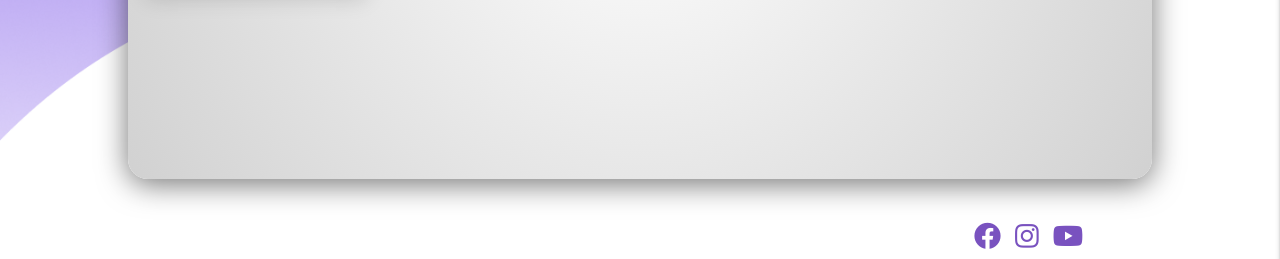
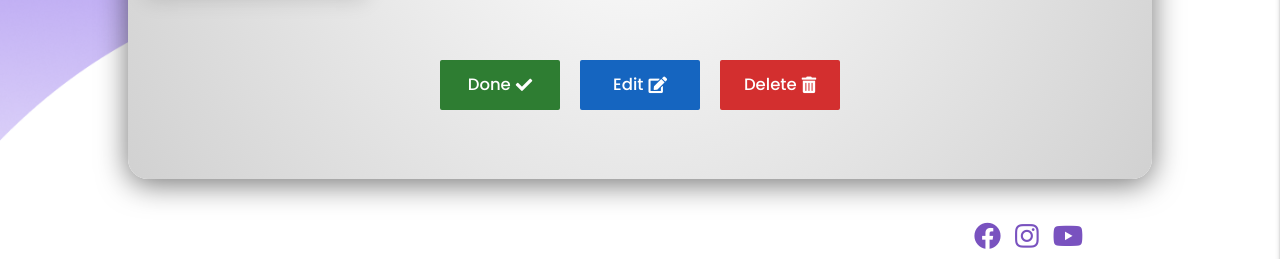
Before and after one commit to Henriqueperoni/CI-MS3-Books-World, a Flask app: template templates/view_list.html in a window 1280 px wide. Shown: the part 541-800 px from the top of the page. Run offline with Flask 2, Linux system fonts and the light colour scheme; the template is opened without the code that fills it: most values are stand-ins (such as "Sample title", 1, 10 or a date in 2020); some libraries are stand-ins or nearby versions.

Commit message:
Add buttons

```diff
--- a/templates/view_list.html
+++ b/templates/view_list.html
@@ -85,7 +85,14 @@
                     </div>
                 {% endfor %}
             </div>
-
+            <div class="row">
+            <div class="edit-buttons col s12">
+                <a class="green darken-3 white-text" href="">
+                    Done <i class="fas fa-check white-text"></i>
+                </a>
+                <a id="edit-book" class="blue darken-3 white-text">Edit <i class="fas fa-edit white-text"></i></a>
+                <a id="delete-book" class="red darken-2 white-text">Delete <i class="fas fa-trash-alt white-text"></i></a>
+            </div>
         </div>
 	</div>
 {% endblock %}
```
